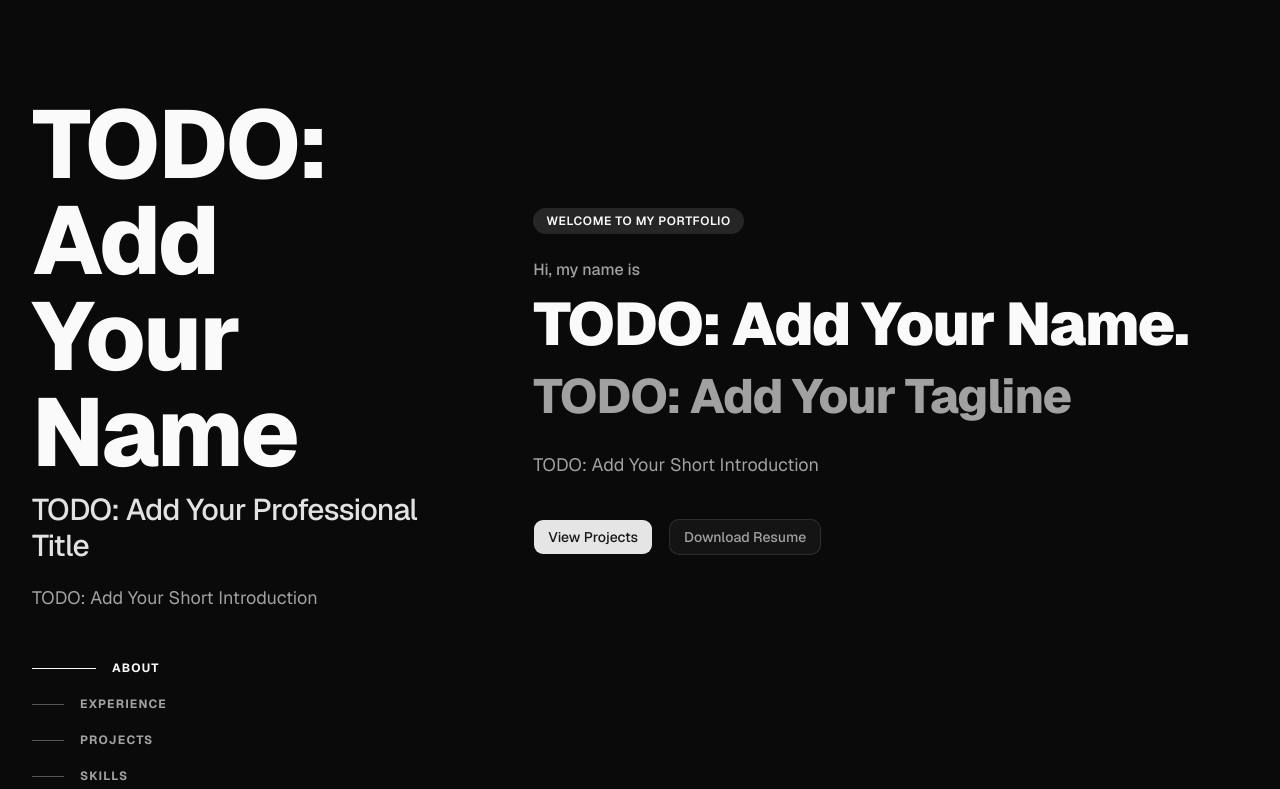
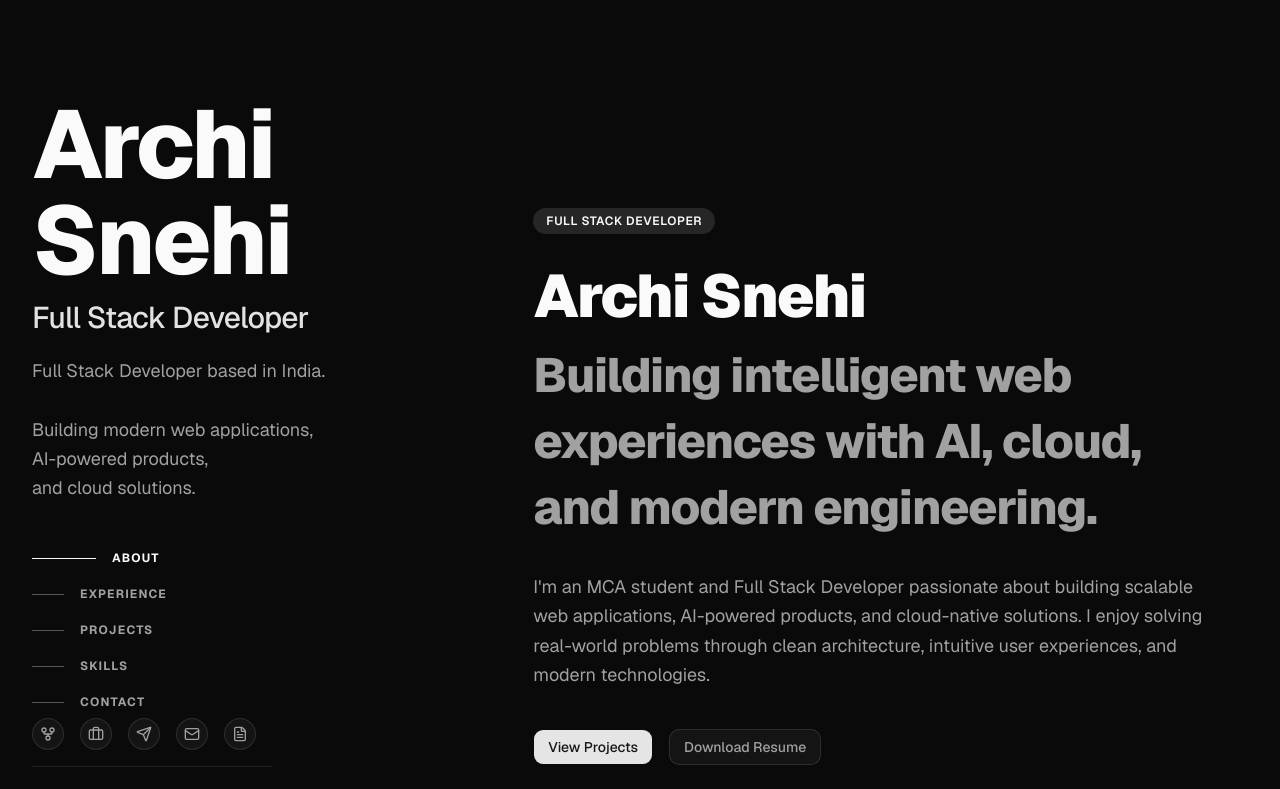
Before and after one commit to archi2305/Portfolio, a Next.js app: page / in a window 1280 px wide. Shown: the top 789 px of the page. Built offline with nearby package versions, Linux system fonts and the light colour scheme.

Commit message:
Replace Hero placeholder content

```diff
--- a/components/layout/sidebar.tsx
+++ b/components/layout/sidebar.tsx
@@ -24,8 +24,8 @@ export function Sidebar({ activeSection, navItems, socialLinks }: SidebarProps)
           <H3 className="text-xl font-medium text-primary-text/90">
             {profileConfig.title}
           </H3>
-          <Body className="text-secondary-text max-w-sm mt-2 text-sm">
-            {profileConfig.intro}
+          <Body className="text-secondary-text max-w-sm mt-2 text-sm whitespace-pre-line leading-relaxed">
+            {profileConfig.sidebarIntro}
           </Body>
         </Stack>
 
--- a/components/sections/hero.tsx
+++ b/components/sections/hero.tsx
@@ -12,23 +12,22 @@ export function Hero() {
   return (
     <Section id="hero" className="py-0">
       <SlideUp duration={0.6}>
-        <Stack gap={6} className="max-w-2xl">
+        <Stack gap={8} className="max-w-2xl">
           <Badge variant="secondary" className="w-fit px-3 py-1 font-semibold uppercase tracking-wider text-xs">
-            Welcome to my portfolio
+            {profileConfig.badgeText}
           </Badge>
-          <div className="space-y-3">
-            <span className="text-base text-secondary-text font-medium block">Hi, my name is</span>
+          <div className="space-y-4">
             <H1 className="text-4xl sm:text-6xl font-black text-primary-text leading-none tracking-tight">
-              {profileConfig.name}.
+              {profileConfig.name}
             </H1>
-            <H2 className="text-3xl sm:text-5xl font-extrabold text-secondary-text leading-tight tracking-tight">
+            <H2 className="text-3xl sm:text-5xl font-extrabold text-secondary-text leading-snug tracking-tight">
               {profileConfig.tagline}
             </H2>
           </div>
-          <Body className="text-secondary-text">
+          <Body className="text-secondary-text leading-relaxed">
             {profileConfig.intro}
           </Body>
-          <div className="flex flex-wrap gap-4 pt-4">
+          <div className="flex flex-wrap gap-4 pt-2">
             <a
               href="#projects"
               className={cn(buttonVariants({ variant: "default", size: "lg" }))}
--- a/data/config.ts
+++ b/data/config.ts
@@ -1,18 +1,24 @@
 export const profileConfig = {
-  name: "TODO: Add Your Name",
-  title: "TODO: Add Your Professional Title",
-  tagline: "TODO: Add Your Tagline",
-  intro: "TODO: Add Your Short Introduction",
-  email: "mailto:todo-email@domain.com",
+  name: "Archi Snehi",
+  title: "Full Stack Developer",
+  badgeText: "FULL STACK DEVELOPER",
+  tagline: "Building intelligent web experiences with AI, cloud, and modern engineering.",
+  intro: "I'm an MCA student and Full Stack Developer passionate about building scalable web applications, AI-powered products, and cloud-native solutions. I enjoy solving real-world problems through clean architecture, intuitive user experiences, and modern technologies.",
+  sidebarIntro: `Full Stack Developer based in India.
+
+Building modern web applications,
+AI-powered products,
+and cloud solutions.`,
+  email: "mailto:archisnehi@example.com", // TODO: Customize email address
   resumeUrl: "#", // TODO: Add Your Resume URL
-  siteUrl: "https://todo-domain.com", // TODO: Add Your Site URL
+  siteUrl: "https://github.com/archi2305/Portfolio", // Dynamic site base URL
   socials: {
-    github: "https://github.com/todo-username", // TODO: Add Your GitHub URL
-    linkedin: "https://linkedin.com/in/todo-username", // TODO: Add Your LinkedIn URL
-    twitter: "https://twitter.com/todo-username", // TODO: Add Your Twitter URL
+    github: "https://github.com/archi2305",
+    linkedin: "https://linkedin.com/in/archi-snehi", // TODO: Customize LinkedIn URL
+    twitter: "https://twitter.com/archi_snehi", // TODO: Customize Twitter URL
   },
   metadata: {
-    title: "TODO: Add Site Title",
-    description: "TODO: Add Site Description",
+    title: "Archi Snehi | Portfolio",
+    description: "Full Stack Developer Portfolio - Building scalable web applications, AI-powered products, and cloud-native solutions with a focus on performance, usability, and clean architecture.",
   }
 }
```
